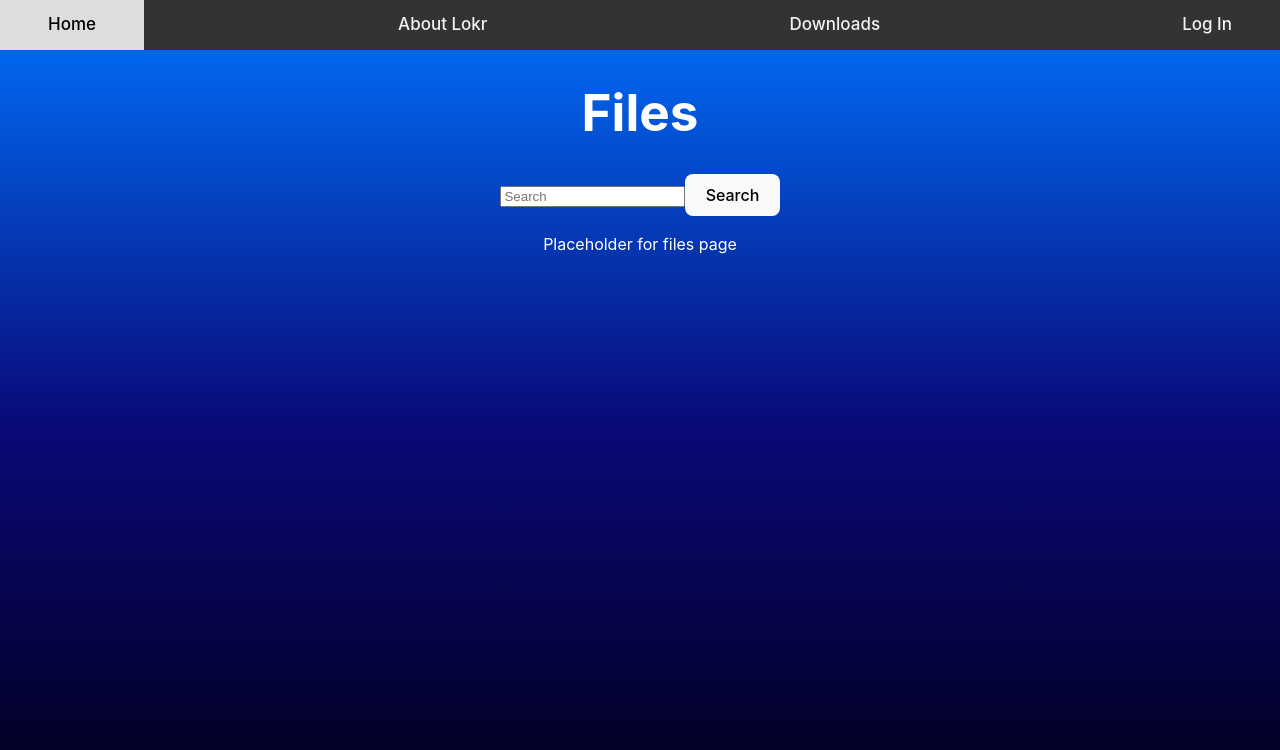
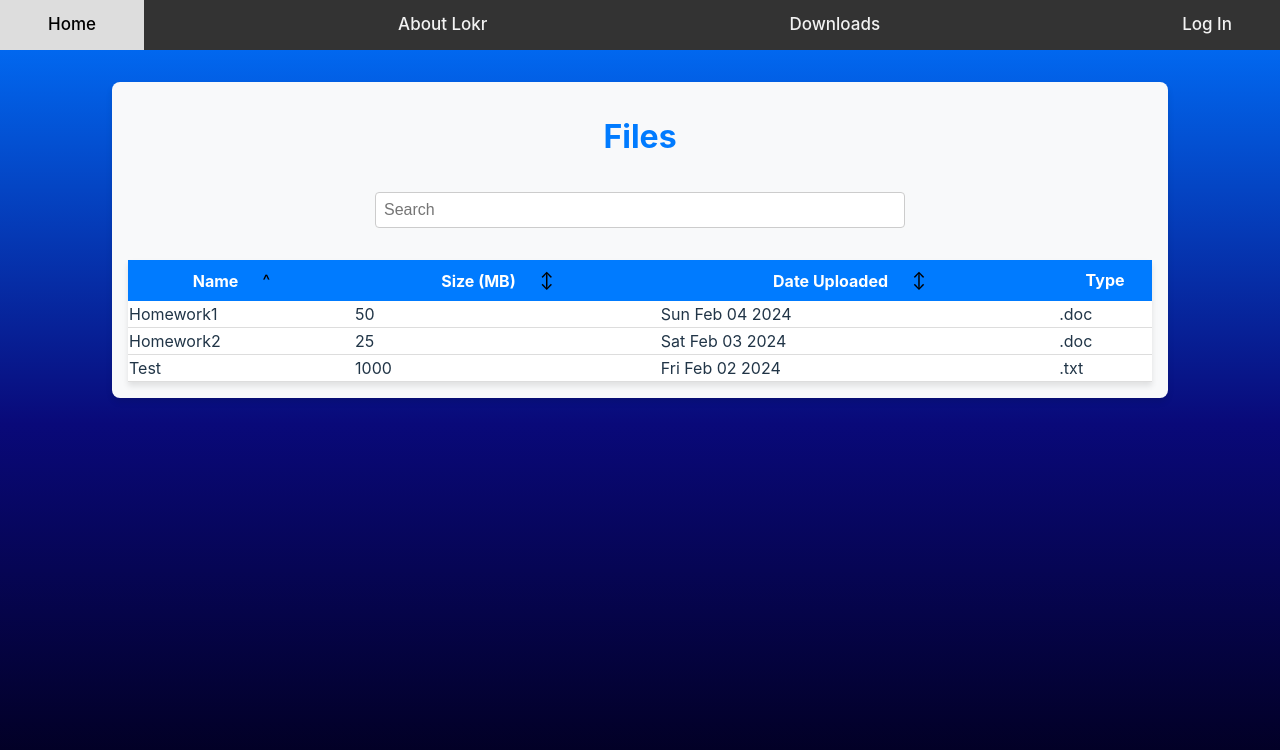
Before and after one commit to Cyanistic/lokr, a React (Vite) app in the folder client/: page /files in a window 1280 px wide. Shown: the top 750 px of the page. Built offline with nearby package versions, Linux system fonts and the light colour scheme.

Commit message:
Implemented a search bar and sorting feature
Have to update the UI more to make it look better and then implement the files properly when the upload process is complete and I can see how files are stored.

```diff
--- a/client/src/pages/FileExplorer.tsx
+++ b/client/src/pages/FileExplorer.tsx
@@ -2,22 +2,138 @@ import { useState } from "react";
 
 export default function FileExplorer() {
     const [search, setSearch] = useState("");
+    const [sortBy, setSortBy] = useState<"name" | "size" | "uploadDate">("name");
+    const [sortOrder, setSortOrder] = useState<"asc" | "desc">("asc");
 
-    async function searchFiles() {
+    const handleSort = (column: "name" | "size" | "uploadDate") => {
+        if (sortBy === column) {
+            setSortOrder(sortOrder === "asc" ? "desc" : "asc");
+        } else {
+            setSortBy(column);
+            setSortOrder("asc");
+        }
+    };
 
-    }
+    const sortedFiles = [...files].sort((a, b) => {
+        let comparison = 0;
+        if (sortBy === "name") comparison = a.name.localeCompare(b.name);
+        if (sortBy === "size") comparison = a.size - b.size;
+        if (sortBy === "uploadDate") comparison = new Date(a.uploadDate).getTime() - new Date(b.uploadDate).getTime();
+        return sortOrder === "asc" ? comparison : -comparison;
+    });
 
     return (
-        <div>
-            <h1>Files</h1>
+        <div style={styles.main}>
+            <h1 style={styles.title}>Files</h1>
             <input
-                type = "text"
-                placeholder = "Search"
-                value = {search}
-                onChange = {e => setSearch(e.target.value)}
+                type="text"
+                placeholder="Search"
+                value={search}
+                onChange={(e) => setSearch(e.target.value)}
+                style={styles.searchBar}
             />
-            <button onClick = {searchFiles}>Search</button>
-            <p>Placeholder for files page</p>
+
+            <table style={styles.table}>
+                <thead>
+                    <tr style={styles.tableHeader}>
+                        <th>
+                            Name
+                            <button style={styles.sortButton} onClick={() => handleSort("name")}>
+                                {sortBy === "name" ? (sortOrder === "asc" ? " ^" : " v") : " ↕"}
+                            </button>
+                        </th>
+                        <th>
+                            Size (MB)
+                            <button style={styles.sortButton} onClick={() => handleSort("size")}>
+                                {sortBy === "size" ? (sortOrder === "asc" ? " ^" : " v") : " ↕"}
+                            </button>
+                        </th>
+                        <th>
+                            Date Uploaded
+                            <button style={styles.sortButton} onClick={() => handleSort("uploadDate")}>
+                                {sortBy === "uploadDate" ? (sortOrder === "asc" ? " ^" : " v") : " ↕"}
+                            </button>
+                        </th>
+                        <th>Type</th>
+                    </tr>
+                </thead>
+                <tbody>
+                    {sortedFiles
+                        .filter((file) => file.name.toLowerCase().includes(search.toLowerCase()))
+                        .map((file) => (
+                            <tr key={file.id} style={styles.tableRow}>
+                                <td>{file.name}</td>
+                                <td>{file.size}</td>
+                                <td>{file.uploadDate.toDateString()}</td>
+                                <td>{file.fileType}</td>
+                            </tr>
+                        ))}
+                </tbody>
+            </table>
         </div>
     );
 }
+
+interface File {
+    id: number;
+    name: string;
+    size: number;
+    uploadDate: Date;
+    fileType: string;
+}
+
+const files: File[] = [
+    { id: 1, name: "Homework2", size: 25, uploadDate: new Date("2024-02-03"), fileType: ".doc" },
+    { id: 2, name: "Test", size: 1000, uploadDate: new Date("2024-02-02"), fileType: ".txt" },
+    { id: 3, name: "Homework1", size: 50, uploadDate: new Date("2024-02-04"), fileType: ".doc" },
+];
+
+const styles = {
+    main: {
+        width: "80%",
+        margin: "2rem auto",
+        display: "flex",
+        flexDirection: "column" as const,
+        alignItems: "center",
+        textAlign: "center" as const,
+        padding: "1rem",
+        gap: "1rem",
+        backgroundColor: "#f8f9fa",
+        borderRadius: "8px",
+        boxShadow: "0px 4px 6px rgba(0, 0, 0, 0.1)",
+    },
+    title: {
+        color: "#007bff",
+        fontSize: "2rem",
+        fontWeight: "bold",
+    },
+    searchBar: {
+        width: "50%",
+        padding: "0.5rem",
+        border: "1px solid #ccc",
+        borderRadius: "4px",
+        fontSize: "1rem",
+    },
+    table: {
+        width: "100%",
+        borderCollapse: "collapse" as const,
+        background: "white",
+        marginTop: "1rem",
+        boxShadow: "0 4px 6px rgba(0, 0, 0, 0.1)",
+    },
+    tableHeader: {
+        backgroundColor: "#007bff",
+        color: "white",
+    },
+    tableRow: {
+        borderBottom: "1px solid #ddd",
+        textAlign: "left" as const,
+    },
+    sortButton: {
+        marginLeft: "5px",
+        background: "none",
+        border: "none",
+        cursor: "pointer",
+        fontSize: "1rem",
+    },
+};
```
